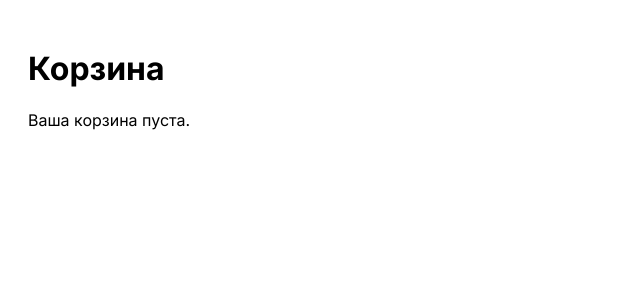
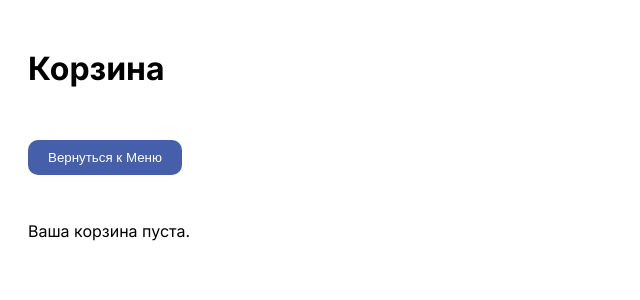
Before and after one commit to N-N-Kareev/N-N-Kareev.github.io, a Next.js app: page /pages/cart in a window 1280 px wide. Shown: the top 300 px of the page, without its empty margins (0-640 px from the left). Built offline with nearby package versions, Linux system fonts and the light colour scheme.

Commit message:
Updated styles

```diff
--- a/app/components/cart/cart.tsx
+++ b/app/components/cart/cart.tsx
@@ -62,13 +62,13 @@ import { useRouter, useSearchParams } from 'next/navigation'
   return (
     <div>
         <h1>Корзина</h1>
+        <button onClick={backToMenu} className='btn'>
+              Вернуться к Меню
+            </button>
         {cart.length === 0 ? (
           <p>Ваша корзина пуста.</p>
         ) : (
           <div>
-            <button onClick={backToMenu} className='btn'>
-              Вернуться к Меню
-            </button>
             {cart.map((item: any, index: number) => (
               <div key={index} className="cart-item">
                 <img src={item.image} alt={item.name} width={100} height={100} />
```
